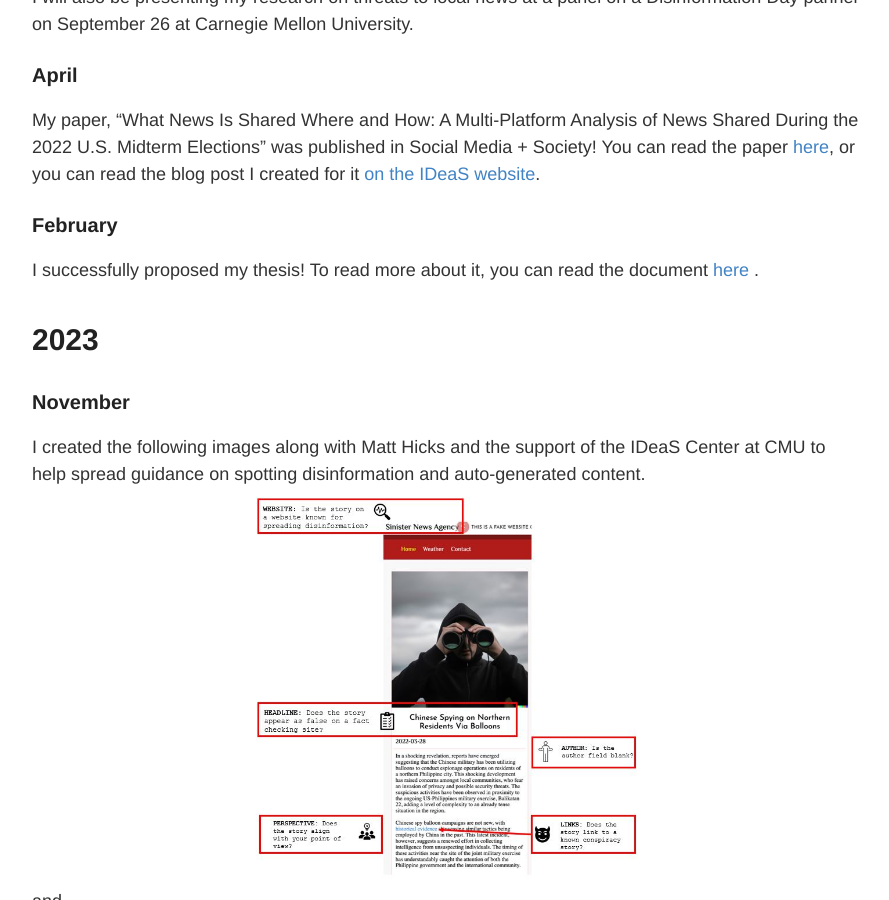
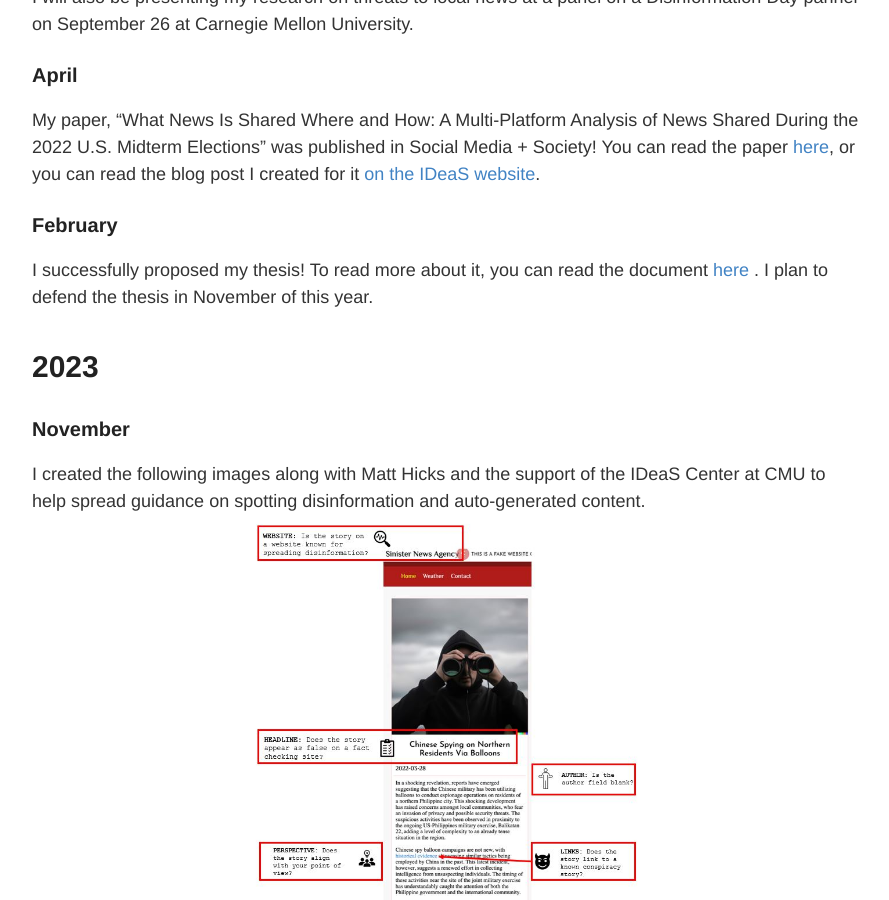
Before and after one commit to christine-lepird/christine-lepird.github.io, a Jekyll site: the page built from blog.md, in a window 1280 px wide and 900 px high, scrolled down 649 px. Shown: the whole window, without its empty margins (193-1082 px from the left). Built offline with Jekyll 4.4.1, drawn with Linux system fonts in a browser that asks for light colours.

Commit message:
Update blog.md

```diff
--- a/blog.md
+++ b/blog.md
@@ -17,7 +17,7 @@ I will also be presenting my research on threats to local news at a panel on a D
 My paper, "What News Is Shared Where and How: A Multi-Platform Analysis of News Shared During the 2022 U.S. Midterm Elections" was published in Social Media + Society! You can read the paper [here](https://journals.sagepub.com/doi/full/10.1177/20563051241245950), or you can read the blog post I created for it [on the IDeaS website](https://www.cmu.edu/ideas-social-cybersecurity/news1/blog-posts/blog-lepird-news-types.html).
 
 ### February
-I successfully proposed my thesis! To read more about it, you can read the document <a href="/lepird_proposal.pdf" target="_blank">here </a>.
+I successfully proposed my thesis! To read more about it, you can read the document <a href="/lepird_proposal.pdf" target="_blank">here </a>. I plan to defend the thesis in November of this year.
 
 
 # 2023
```
